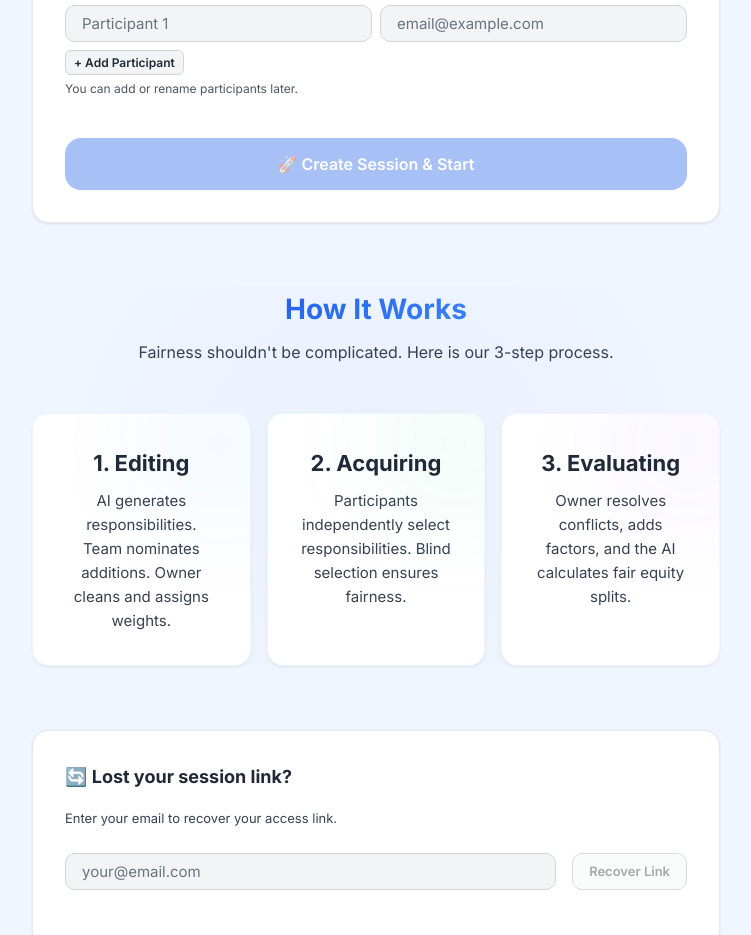
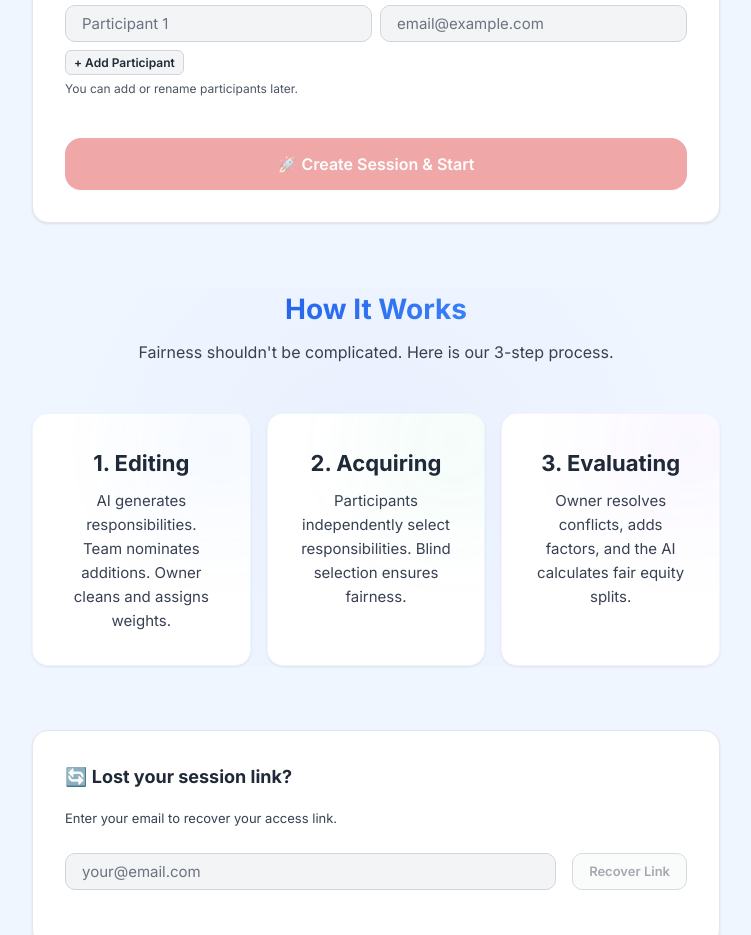
Before and after one commit to Lezzur/red_tool, a Next.js app: page / in a window 1280 px wide. Shown: the part 860-1795 px from the top of the page, without its empty margins (264-1015 px from the left). Built offline with nearby package versions, Linux system fonts and the light colour scheme; no server answers.

Commit message:
test: make btn-primary red to verify deployment

```diff
--- a/app/globals.css
+++ b/app/globals.css
@@ -254,15 +254,15 @@ a:hover {
 }
 
 .btn-primary {
-  background: #2563EB !important;
-  background-color: #2563EB !important;
+  background: #DC2626 !important;
+  background-color: #DC2626 !important;
   background-image: none !important;
   color: #FFFFFF !important;
   box-shadow: var(--shadow-sm);
 }
 
 .btn-primary:hover:not(:disabled) {
-  background: #1D4ED8;
+  background: #B91C1C !important;
   transform: translateY(-1px);
   box-shadow: var(--shadow-md);
 }
--- a/app/page.tsx
+++ b/app/page.tsx
@@ -229,7 +229,7 @@ export default function HomePage() {
           className="btn btn-primary btn-lg"
           onClick={handleCreate}
           disabled={isCreating || businessConcept.length < 100 || !businessName.trim()}
-          style={{ width: '100%', marginTop: 'var(--space-md)', backgroundColor: '#2563EB' }}
+          style={{ width: '100%', marginTop: 'var(--space-md)', backgroundColor: '#DC2626', background: '#DC2626' }}
         >
           {isCreating ? (
             <>
```
